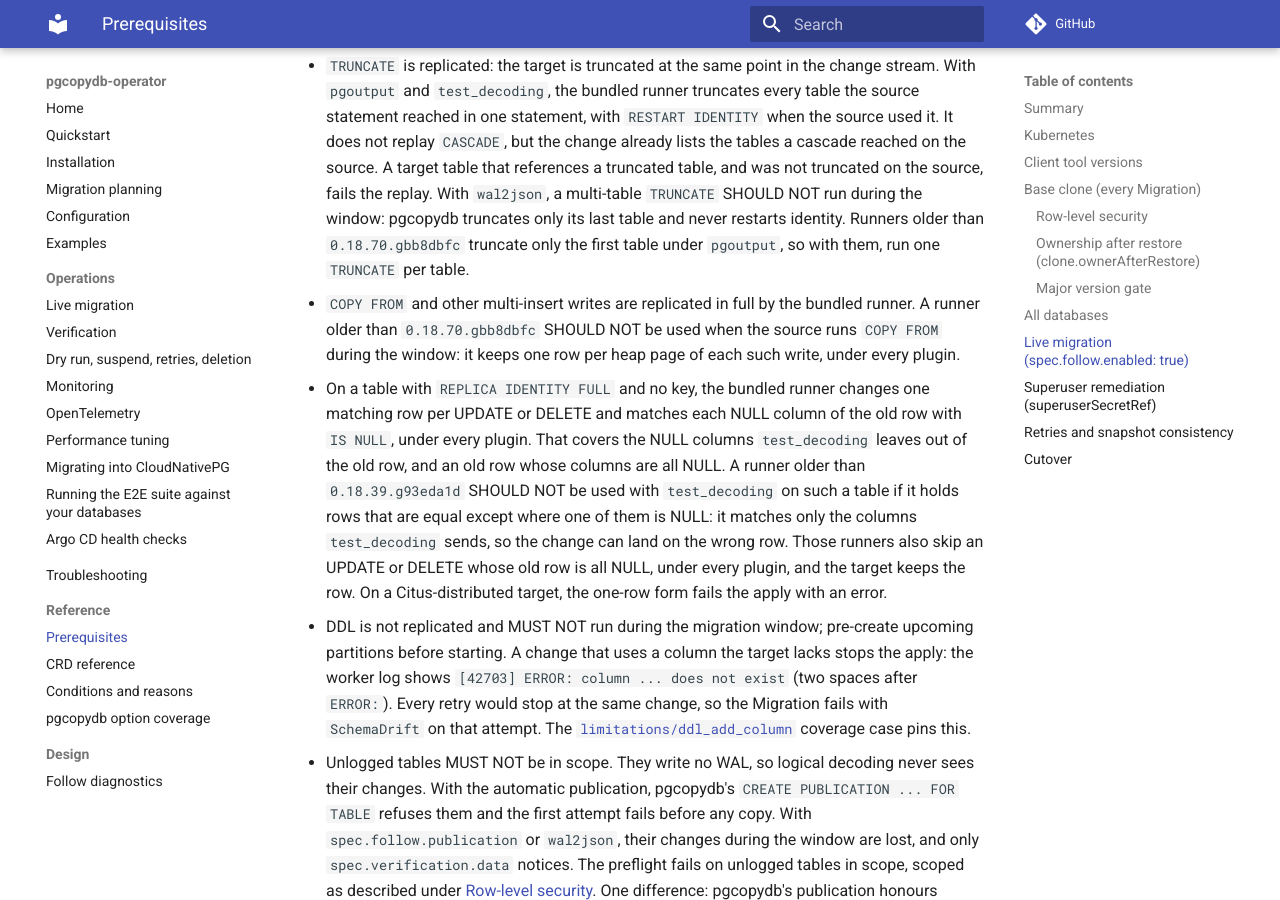
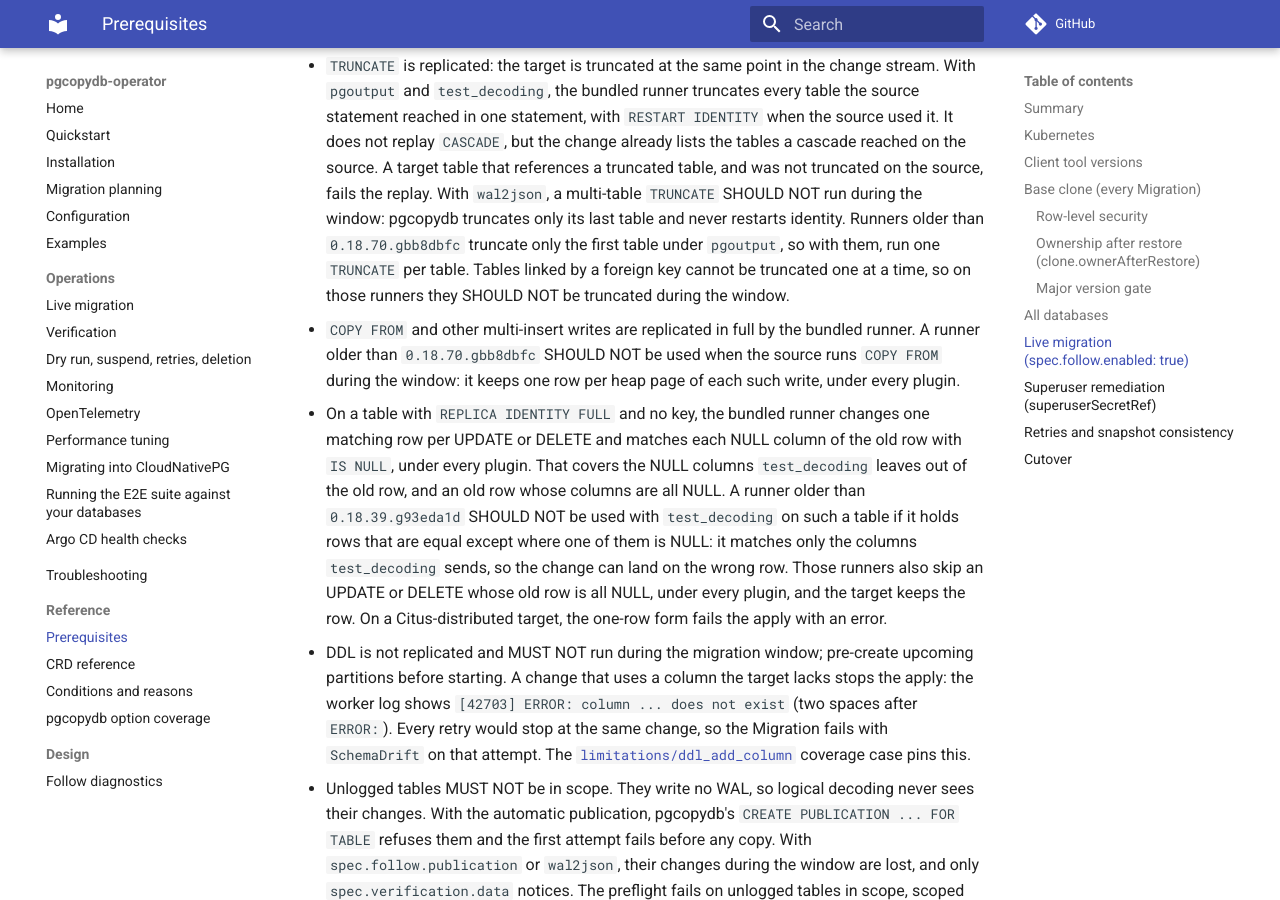
Before and after one commit to ydixken/pgcopydb-operator, an MkDocs documentation site: the page built from docs/reference/prerequisites.md, in a window 1280 px wide and 900 px high, scrolled down 10839 px. Built offline with MkDocs 1.6.1 and Material for MkDocs 9.7.7, drawn with Linux system fonts in a browser that asks for light colours; comment, search, counter and statistics services are not loaded.

Commit message:
docs: warn against truncating FK-linked tables on older runners
One TRUNCATE per table cannot be run on tables a foreign key links.

```diff
--- a/docs/reference/prerequisites.md
+++ b/docs/reference/prerequisites.md
@@ -346,6 +346,7 @@ Schema and workload contract:
   A target table that references a truncated table, and was not truncated on the source, fails the replay.
   With `wal2json`, a multi-table `TRUNCATE` SHOULD NOT run during the window: pgcopydb truncates only its last table and never restarts identity.
   Runners older than `0.18.70.gbb8dbfc` truncate only the first table under `pgoutput`, so with them, run one `TRUNCATE` per table.
+  Tables linked by a foreign key cannot be truncated one at a time, so on those runners they SHOULD NOT be truncated during the window.
 - `COPY FROM` and other multi-insert writes are replicated in full by the bundled runner.
   A runner older than `0.18.70.gbb8dbfc` SHOULD NOT be used when the source runs `COPY FROM` during the window: it keeps one row per heap page of each such write, under every plugin.
 - On a table with `REPLICA IDENTITY FULL` and no key, the bundled runner changes one matching row per UPDATE or DELETE and matches each NULL column of the old row with `IS NULL`, under every plugin.
```
